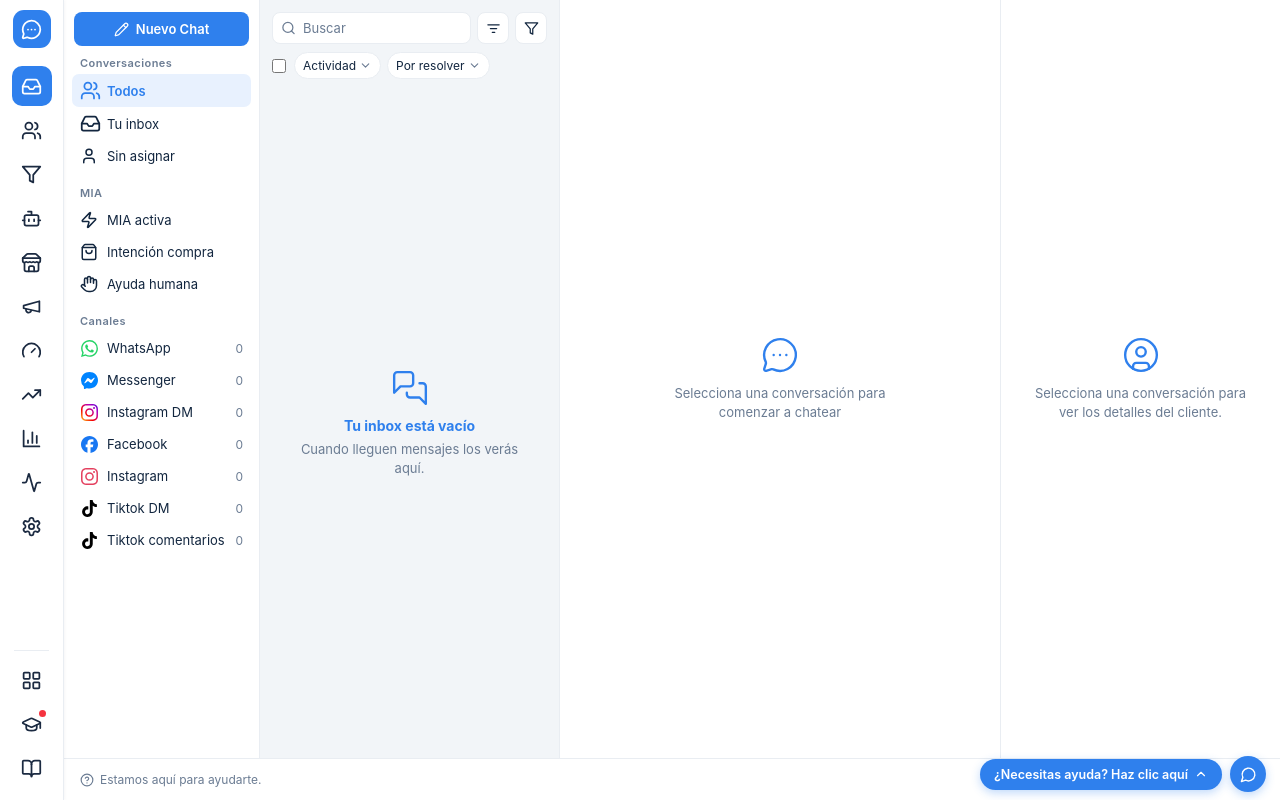
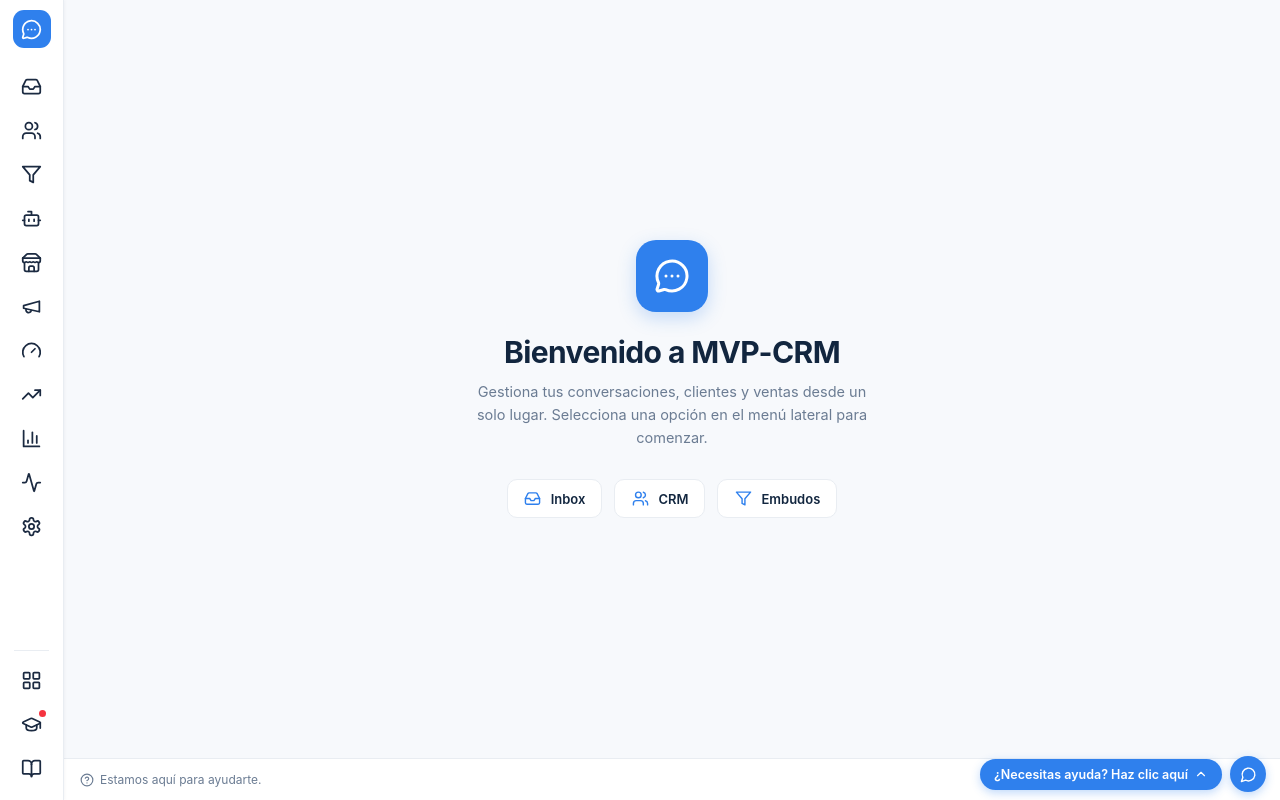
Before and after one commit to SamuelPerezCO/MVP-CRM, a Django app: page / in a window 1280 px wide. Run offline with Django 5.2, Linux system fonts and the light colour scheme.

Commit message:
Add welcome landing screen at the app root
The root URL rendered the Inbox and lit up its sidebar icon. Give the shell a
resting state instead: a centred welcome screen shown before any section is
chosen, with no icon selected.

- Add `welcome()`, routed at "/" and deliberately not a `section` route, so the
  root cannot resolve to a nav key. It passes `active_key=None`, which no
  NavItem.key can equal, leaving the whole rail unselected.
- Fix shell.js, which explicitly mapped "/" onto the default icon via
  `data-default-href` and would have re-lit Inbox on every back/forward. Split
  `clearActive()` out of `setActive()` so "nothing selected" is expressible --
  `setActive(null)` was a no-op, stranding the previous section's pill.
- Let the welcome screen's quick-access cards drive the rail: they swap
  #content from outside [data-nav-group], so `data-nav-for` names the icon
  shell.js should activate.
- Title now comes from `page_title`; the welcome screen has no `item`.
- Promote the footer partial out of partials/inbox/, now that two screens
  share it.

```diff
--- a/core/nav.py
+++ b/core/nav.py
@@ -68,5 +68,14 @@ ALL_NAV = PRIMARY_NAV + SECONDARY_NAV
 # Fast lookup used by the view to validate the slug in the URL.
 NAV_BY_KEY = {item.key: item for item in ALL_NAV}
 
-#: Section shown on first load and at the site root.
+#: Fallback slug for :func:`core.views.section` when none is supplied.
+#:
+#: The site root is *not* a section any more -- it renders the welcome screen
+#: (``core.views.welcome``) with no icon selected, so nothing maps "/" onto this
+#: key. See :data:`WELCOME_SHORTCUTS` for what the welcome screen links to.
 DEFAULT_SECTION = "inbox"
+
+#: Sections featured as quick-access cards on the welcome screen, in order.
+#: Keys must exist in :data:`NAV_BY_KEY`; the view resolves them to NavItems so
+#: the cards reuse the same label and glyph as the rail.
+WELCOME_SHORTCUTS = ["inbox", "crm", "embudos"]
--- a/core/urls.py
+++ b/core/urls.py
@@ -6,8 +6,9 @@ from django.urls import path
 from . import views
 
 urlpatterns = [
-    # Root loads the default section (Inbox) so "/" is a valid landing page.
-    path("", views.section, name="home"),
+    # Root is the welcome screen: the shell before any section is chosen. It is
+    # deliberately not a `section` route, so no sidebar icon matches "/".
+    path("", views.welcome, name="home"),
     # Inbox column 3, fetched on its own when a conversation filter is picked.
     path("inbox/list/<slug:filter_key>/", views.inbox_list, name="inbox_list"),
     # CRM column 3, fetched on its own when a secondary-nav page is picked.
--- a/core/views.py
+++ b/core/views.py
@@ -11,6 +11,9 @@ keeping every URL directly linkable, bookmarkable and back-button friendly.
 
 Sections that need their own data register a context builder in
 :data:`SECTION_CONTEXT` rather than adding branches to ``section()``.
+
+:func:`welcome` serves the root URL and answers the same two ways, but is not a
+section: it is the shell at rest, with no sidebar icon selected.
 """
 
 from django.http import Http404, HttpResponse
@@ -21,7 +24,13 @@ from django.core.paginator import Paginator
 
 from . import crm, embudos, inbox
 from .models import Client
-from .nav import DEFAULT_SECTION, NAV_BY_KEY, PRIMARY_NAV, SECONDARY_NAV
+from .nav import (
+    DEFAULT_SECTION,
+    NAV_BY_KEY,
+    PRIMARY_NAV,
+    SECONDARY_NAV,
+    WELCOME_SHORTCUTS,
+)
 
 #: Rendered when a section has no template of its own yet.
 PLACEHOLDER_TEMPLATE = "sections/_placeholder.html"
@@ -155,6 +164,35 @@ SECTION_CONTEXT = {
 # --- Views -----------------------------------------------------------------
 
 
+def welcome(request):
+    """Render the landing screen served at "/".
+
+    This is the shell's resting state: the app is open but no section has been
+    picked yet. The only thing that makes it special is ``active_key=None`` --
+    :file:`partials/nav_item.html` compares every ``item.key`` against it, so a
+    value no key can equal leaves the whole rail unselected.
+
+    It deliberately does *not* go through :func:`section`: the root URL is not a
+    nav destination, and keeping it separate is what stops "/" from resolving to
+    a section and lighting up an icon.
+    """
+    context = {
+        "primary_nav": PRIMARY_NAV,
+        "secondary_nav": SECONDARY_NAV,
+        "active_key": None,         # no icon is selected on the welcome screen
+        "page_title": "Bienvenido",
+        "shortcuts": [NAV_BY_KEY[key] for key in WELCOME_SHORTCUTS],
+        "section_template": "sections/welcome.html",
+    }
+
+    if _is_htmx(request):
+        return HttpResponse(
+            render_to_string(context["section_template"], context, request=request)
+        )
+
+    return HttpResponse(render_to_string("base.html", context, request=request))
+
+
 def section(request, key: str = DEFAULT_SECTION):
     """Render one nav section, as a fragment for HTMX or a full page otherwise."""
     item = NAV_BY_KEY.get(key)
@@ -165,8 +203,8 @@ def section(request, key: str = DEFAULT_SECTION):
         "primary_nav": PRIMARY_NAV,
         "secondary_nav": SECONDARY_NAV,
         "active_key": key,          # drives the active pill in the sidebar
-        "default_section": DEFAULT_SECTION,
         "item": item,               # the section's own label / icon
+        "page_title": item.label,
         "section_template": _section_template(key),
     }
 
--- /dev/null
+++ b/static/css/welcome.css
@@ -0,0 +1,110 @@
+/* ==========================================================================
+   Welcome screen — the calm landing state at "/", before a section is picked.
+   Builds on the tokens defined in sidebar.css; reuses the footer and help dock
+   from inbox.css.
+   ========================================================================== */
+
+/* Mirrors .inbox: a full-height column whose footer is pinned underneath, and
+   the positioning context the floating .help-dock anchors to. */
+.welcome {
+  position: relative;
+  flex: 1;
+  display: flex;
+  flex-direction: column;
+  min-height: 0;
+}
+
+/* Takes the space above the footer and centres its children in both axes. */
+.welcome__body {
+  flex: 1;
+  display: flex;
+  flex-direction: column;
+  align-items: center;
+  justify-content: center;
+  padding: 32px;
+  text-align: center;
+}
+
+/* --- Logo mark ------------------------------------------------------------ */
+/* Same glyph as the sidebar brand, in a larger rounded tile. */
+
+.welcome__logo {
+  display: grid;
+  place-items: center;
+  width: 72px;
+  height: 72px;
+  margin-bottom: 22px;
+  border-radius: 20px;
+  background: var(--accent);
+  color: var(--accent-ink);
+  box-shadow: 0 6px 18px rgb(47 128 237 / 25%);
+}
+
+/* Overrides the width/height attributes carried by the inlined SVG. */
+.welcome__logo .brand__icon { width: 36px; height: 36px; }
+
+/* --- Copy ----------------------------------------------------------------- */
+
+.welcome__title {
+  margin: 0 0 10px;
+  font-size: 30px;
+  font-weight: 700;
+  letter-spacing: -0.02em;
+  color: var(--text);
+}
+
+.welcome__text {
+  margin: 0;
+  max-width: 46ch;        /* keeps the line length readable on wide screens */
+  font-size: 14.5px;
+  line-height: 1.6;
+  color: var(--muted);
+}
+
+/* --- Quick-access cards --------------------------------------------------- */
+/* Deliberately light: a shortcut row, not a dashboard. */
+
+.welcome__cards {
+  list-style: none;
+  margin: 30px 0 0;
+  padding: 0;
+  display: flex;
+  flex-wrap: wrap;
+  justify-content: center;
+  gap: 12px;
+}
+
+.welcome-card {
+  display: inline-flex;
+  align-items: center;
+  gap: 9px;
+  padding: 10px 16px;
+  border: 1px solid var(--sidebar-border);
+  border-radius: 10px;
+  background: var(--panel-bg);
+  color: var(--text);
+  font-size: 13px;
+  font-weight: 600;
+  text-decoration: none;
+  transition: border-color var(--speed) ease, box-shadow var(--speed) ease;
+}
+
+.welcome-card:hover {
+  border-color: var(--accent);
+  box-shadow: 0 4px 12px rgb(18 38 63 / 8%);
+}
+
+.welcome-card:focus-visible {
+  outline: 2px solid var(--accent);
+  outline-offset: 2px;
+}
+
+.welcome-card__icon {
+  display: grid;
+  place-items: center;
+  width: 18px;
+  flex-shrink: 0;
+  color: var(--accent);
+}
+
+.welcome-card__icon .icon { width: 17px; height: 17px; }
--- a/templates/base.html
+++ b/templates/base.html
@@ -4,11 +4,12 @@
 <head>
   <meta charset="utf-8">
   <meta name="viewport" content="width=device-width, initial-scale=1">
-  <title>{{ item.label }} · MVP CRM</title>
+  <title>{{ page_title }} · MVP CRM</title>
   <link rel="stylesheet" href="{% static 'css/sidebar.css' %}">
   <link rel="stylesheet" href="{% static 'css/inbox.css' %}">
   <link rel="stylesheet" href="{% static 'css/crm.css' %}">
   <link rel="stylesheet" href="{% static 'css/embudos.css' %}">
+  <link rel="stylesheet" href="{% static 'css/welcome.css' %}">
   {# Vendored so the app has no CDN dependency at runtime. #}
   <script src="{% static 'js/htmx.min.js' %}" defer></script>
 </head>
--- a/templates/partials/inbox/footer.html
+++ b/templates/partials/footer.html
@@ -1,6 +1,12 @@
 {% comment %}
-  Footer bar spanning all four Inbox columns, plus the help controls that float
-  above it on the right.
+  Shared footer bar plus the help controls that float above it on the right.
+
+  Used by every full-height screen: it spans the Inbox's four columns and sits
+  under the welcome screen's centred block. The host element must be
+  `position: relative`, since `.help-dock` is absolutely positioned against it.
+
+  Styles live in inbox.css (the `.inbox-footer` / `.help-dock` rules), which is
+  loaded on every page from base.html.
 {% endcomment %}
 <footer class="inbox-footer">
   <span class="inbox-footer__note">
--- a/templates/partials/sidebar.html
+++ b/templates/partials/sidebar.html
@@ -3,20 +3,20 @@
 
   Include it from any page with:   {% include "partials/sidebar.html" %}
 
-  Required context (supplied by core.views.section):
+  Required context (supplied by core.views.section and core.views.welcome):
     primary_nav    list[NavItem]  main icon stack
     secondary_nav  list[NavItem]  bottom group (apps / academy / recursos)
-    active_key     str            NavItem.key of the section currently shown
+    active_key     str | None     NavItem.key of the section currently shown,
+                                  or None on the welcome screen -- no key can
+                                  equal None, so every icon renders unselected.
 
   Each item is a real <a href> pointing at its own URL, so the sidebar keeps
   working without JavaScript. HTMX intercepts the click when available and swaps
   only #content, pushing the URL so back/forward still behave.
 {% endcomment %}
 
-<aside class="sidebar" data-nav-group
-       {# lets shell.js map the "/" URL back onto the default icon #}
-       data-default-href="{% url 'section' default_section %}">
-  {# Brand mark -- links back to the default section #}
+<aside class="sidebar" data-nav-group>
+  {# Brand mark -- returns to the welcome screen, which selects no icon #}
   <a class="brand" href="{% url 'home' %}" aria-label="Inicio">
     {% include "icons/logo.svg" %}
   </a>
--- a/templates/sections/inbox.html
+++ b/templates/sections/inbox.html
@@ -17,5 +17,5 @@
     {% include "partials/inbox/details_panel.html" %}
   </div>
 
-  {% include "partials/inbox/footer.html" %}
+  {% include "partials/footer.html" %}
 </div>
--- /dev/null
+++ b/templates/sections/welcome.html
@@ -0,0 +1,51 @@
+{% comment %}
+  Welcome -- the landing screen at "/", shown before any section is chosen.
+
+  Like every other section this file is a fragment (no <html>, no sidebar), so
+  HTMX can drop it straight into #content. Unlike the others it fills the whole
+  content area: there is no secondary nav panel, just one centred block.
+
+  Context (from core.views.welcome):
+    shortcuts  list[NavItem]  quick-access cards, from nav.WELCOME_SHORTCUTS
+
+  The rail is left unselected here -- see core.views.welcome for why.
+{% endcomment %}
+
+<div class="welcome">
+  <div class="welcome__body">
+    {# Same logo mark as the sidebar's brand, scaled up by .welcome__logo. #}
+    <div class="welcome__logo">{% include "icons/logo.svg" %}</div>
+
+    <h1 class="welcome__title">Bienvenido a MVP-CRM</h1>
+
+    <p class="welcome__text">
+      Gestiona tus conversaciones, clientes y ventas desde un solo lugar.
+      Selecciona una opción en el menú lateral para comenzar.
+    </p>
+
+    {% comment %}
+      Shortcuts into the most-used sections. They swap #content exactly like a
+      rail icon, but they sit outside [data-nav-group] -- so `data-nav-for`
+      names the icon shell.js should light up on the way out. Keeping the href
+      identical to the rail's is what lets that lookup succeed.
+    {% endcomment %}
+    <ul class="welcome__cards">
+      {% for item in shortcuts %}
+        <li>
+          <a class="welcome-card"
+             href="{% url 'section' item.key %}"
+             hx-get="{% url 'section' item.key %}"
+             hx-target="#content"
+             hx-swap="innerHTML"
+             hx-push-url="true"
+             data-nav-for="{% url 'section' item.key %}">
+            <span class="welcome-card__icon">{% include item.icon_template %}</span>
+            <span>{{ item.label }}</span>
+          </a>
+        </li>
+      {% endfor %}
+    </ul>
+  </div>
+
+  {% include "partials/footer.html" %}
+</div>
```
Also changed, not shown: core/tests.py (+69 -3 lines), static/js/shell.js (+44 -13 lines).
